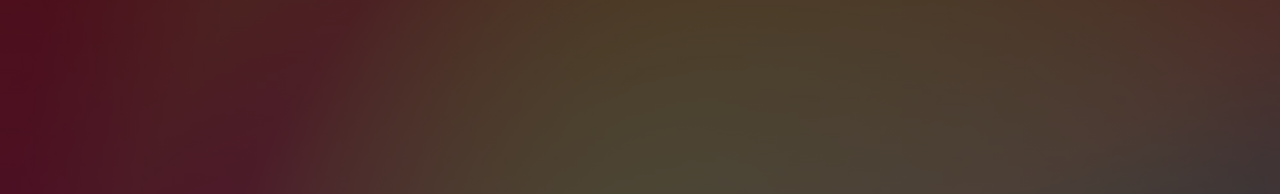
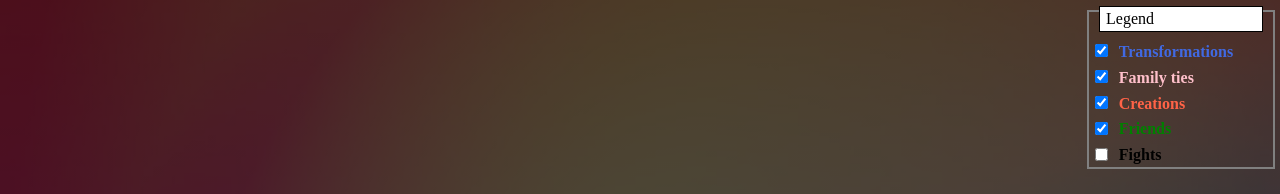
Before and after one commit to francoMarini/DragonBall-Visualization, a plain HTML site: page index.html in a window 1280 px wide. Shown: the top 194 px of the page. Drawn offline with nearby package versions, Linux system fonts and the light colour scheme.

Commit message:
Aggiungo legenda

```diff
--- a/index.html
+++ b/index.html
@@ -6,5 +6,37 @@
         <script src="//d3js.org/d3.v3.min.js"></script>
         <script src="js/dbz.js"></script>
     </head>
-    <body></body>
+    <body>
+      <form autocomplete="off">
+          <legend>Legend</legend>
+
+          <div>
+              <input type="checkbox" id="transformation" name="feature" onchange="showHideTransformation()"
+                     value="transformation" checked />
+              <label for="transformation">Transformations</label>
+          </div>
+
+          <div>
+              <input type="checkbox" id="family" name="feature" onchange="showHideFamily()"
+                     value="family" checked />
+              <label for="family">Family ties</label>
+          </div>
+
+          <div>
+              <input type="checkbox" id="create" name="feature" onchange="showHideCreate()"
+                     value="Create" checked/>
+              <label for="create">Creations</label>
+          </div>
+          <div>
+              <input type="checkbox" id="alliance" name="feature" onchange="showHideAlliance()"
+                     value="alliance" checked />
+              <label for="alliance">Friends</label>
+          </div>
+          <div>
+              <input type="checkbox" id="fight" name="feature" onchange="showHideFight()"
+                     value="fight" />
+              <label for="fight">Fights</label>
+          </div>
+      </form>
+    </body>
 </html>
```
